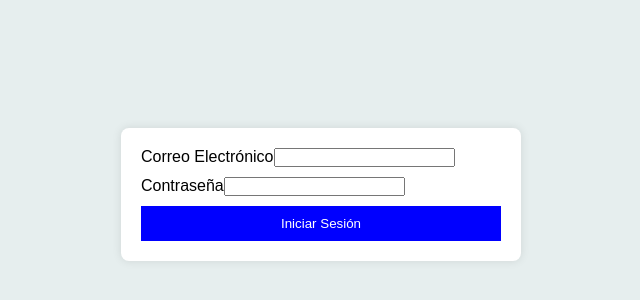
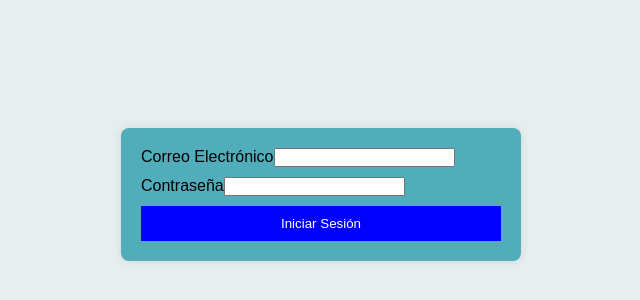
Before and after one commit to Macalderas/examen_frontend, a plain HTML site: page index.html in a window 1280 px wide. Shown: the part 206-506 px from the top of the page, without its empty margins (319-959 px from the left). Drawn offline with Linux system fonts and the light colour scheme.

Commit message:
un detalle

```diff
--- a/components/app.css
+++ b/components/app.css
@@ -1,7 +1,7 @@
 
 
 #root {
-  background: white;
+  background: rgb(81, 173, 185);
   padding: 20px;
   border-radius: 8px;
   box-shadow: 0 0 10px rgba(0, 0, 0, 0.1);
```
